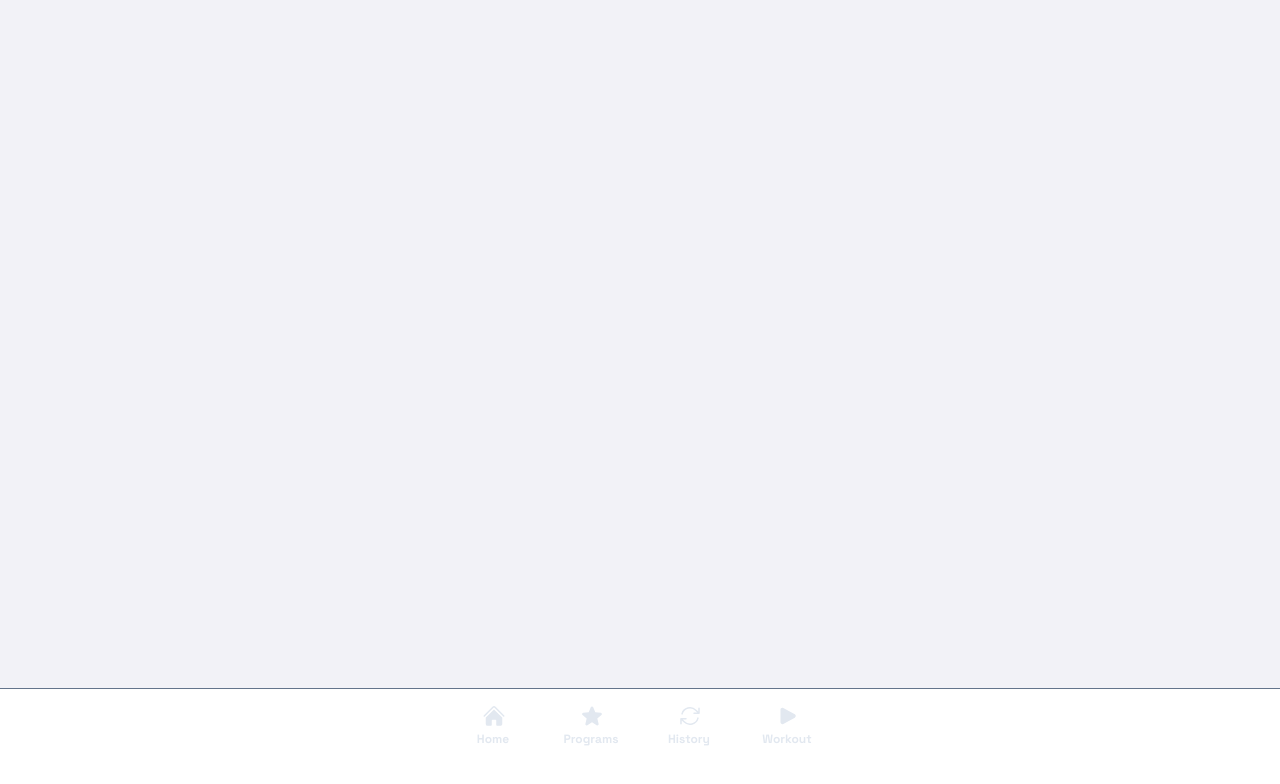
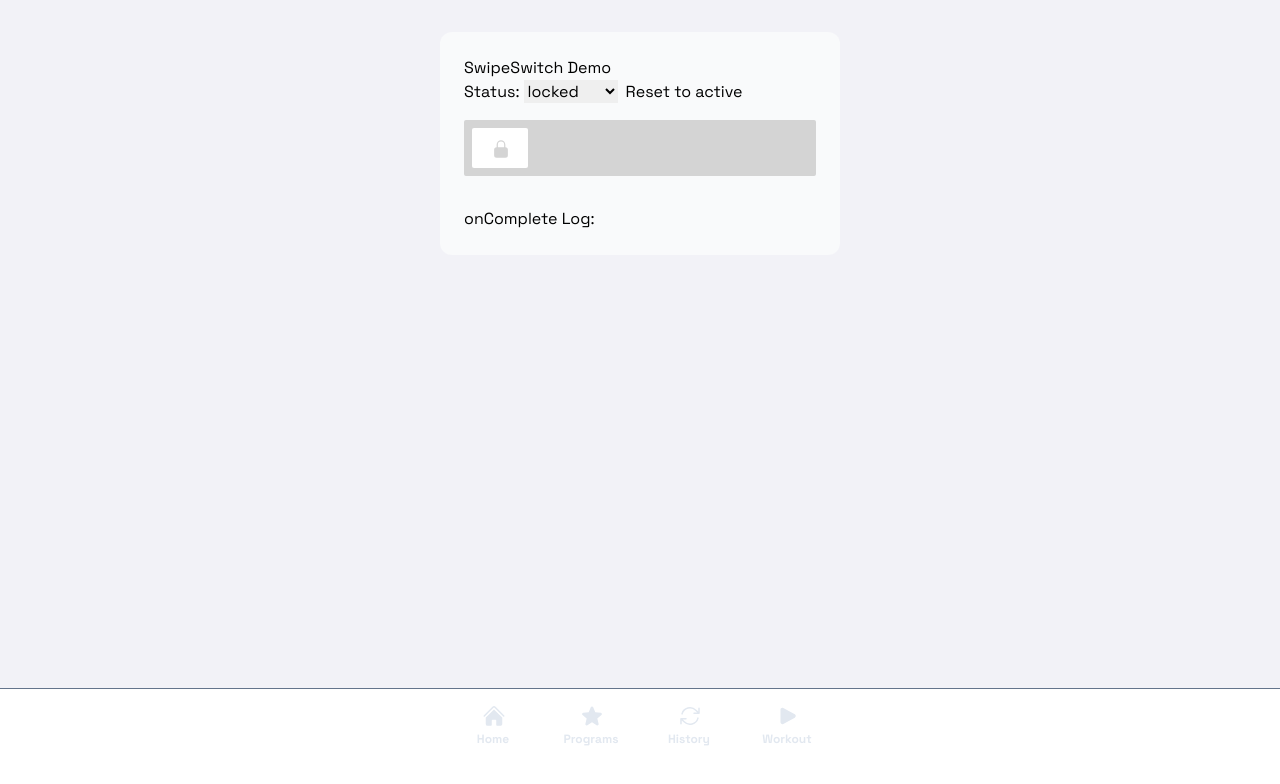
Before and after one commit to lassorfeasley/swiper.fit, a React (Vite) app: page /demo/swipeswitch in a window 1280 px wide. Shown: the top 784 px of the page. Built offline with nearby package versions, Linux system fonts and the light colour scheme; a web font is replaced by a local one.

Commit message:
Add demo routes for SetCard and SwipeSwitch components in App.jsx. Enhance SetCard logic for swipe status and completion handling, and refactor SwipeSwitch for improved drag interactions and visual feedback.

```diff
--- a/src/App.jsx
+++ b/src/App.jsx
@@ -15,6 +15,8 @@ import "./App.css";
 import { NavBarVisibilityProvider, useNavBarVisibility } from "./NavBarVisibilityContext";
 import React, { createContext, useState, useEffect } from 'react';
 import NavBar from "./components/layout/NavBar";
+import SetCardDemo from "./pages/DemoPages/SetCardDemo";
+import SwipeSwitchDemo from "./pages/DemoPages/SwipeSwitchDemo";
 
 export const PageNameContext = createContext({ setPageName: () => {}, pageName: '' });
 
@@ -74,6 +76,8 @@ function AppContent() {
           <Route path="/app-header-demo" element={<AppHeaderDemo />} />
           <Route path="/create_new_program" element={<CreateNewProgram />} />
           <Route path="/create_or_edit_exercise_demo" element={<CreateOrEditExerciseDemo />} />
+          <Route path="/demo/setcard" element={<SetCardDemo />} />
+          <Route path="/demo/swipeswitch" element={<SwipeSwitchDemo />} />
         </Routes>
       </main>
 
--- a/src/components/common/CardsAndTiles/Cards/Library/SetCard.jsx
+++ b/src/components/common/CardsAndTiles/Cards/Library/SetCard.jsx
@@ -50,21 +50,24 @@ const SetCard = ({
   // eslint-disable-next-line react-hooks/exhaustive-deps
   }, [JSON.stringify(setConfigs)]); // Deep compare setConfigs to re-run if its content changes
 
-  // Memoize activeSet and swipeStatus to prevent unnecessary recalculation and re-renders
+  // New logic for swipeStatus in compact view
+  const allComplete = sets.every(set => set.status === 'complete');
+  const anyActive = sets.some(set => set.status === 'active');
   const activeSet = useMemo(
     () => sets.find(set => set.status === 'active') || (sets.length > 0 ? sets[0] : undefined),
     [JSON.stringify(sets)]
   );
-
-  const swipeStatus = useMemo(
-    () => (activeSet ? activeSet.status : 'locked'),
-    [activeSet]
-  );
+  const swipeStatus = allComplete
+    ? 'complete'
+    : anyActive
+      ? 'active'
+      : 'locked';
 
   // Handler for completing the CURRENTLY ACTIVE set
   const handleActiveSetComplete = () => {
-    if (!activeSet) return; // No active set to complete
-
+    if (focused_view) {
+      // Expanded view: complete only the active set and unlock the next
+      if (!activeSet) return;
       if (onSetComplete) {
         onSetComplete({
           setId: activeSet.id,
@@ -79,6 +82,29 @@ const SetCard = ({
         const nextSet = sets.find(s => s.id === activeSet.id + 1);
         if (nextSet && nextSet.status === 'locked') {
           onSetDataChange(nextSet.id, 'status', 'active');
+        }
+      }
+    } else {
+      // Compact view: complete ALL sets
+      if (onSetDataChange) {
+        sets.forEach(set => {
+          if (set.status !== 'complete') {
+            onSetDataChange(set.id, 'status', 'complete');
+          }
+        });
+      }
+      if (onSetComplete) {
+        sets.forEach(set => {
+          if (set.status !== 'complete') {
+            onSetComplete({
+              setId: set.id,
+              exerciseId,
+              reps: set.reps,
+              weight: set.weight,
+              status: 'complete',
+            });
+          }
+        });
       }
     }
   };
@@ -175,7 +201,7 @@ const SetCard = ({
 
   // Default compact view (what was previously the main return)
   return (
-    <div className="Property1Compactactivesetcard self-stretch p-3 bg-stone-50 rounded-xl inline-flex flex-col justify-start items-start gap-4">
+    <div className="Property1Compactactivesetcard self-stretch w-full p-3 bg-white rounded-xl inline-flex flex-col justify-start items-start gap-4">
       <div className="Labelandexpand self-stretch inline-flex justify-start items-start overflow-hidden">
         <div className="Label flex-1 inline-flex flex-col justify-start items-start">
           <div className="Workoutname self-stretch justify-start text-slate-600 text-xl font-normal font-['Space_Grotesk'] leading-loose">{exerciseName}</div>
--- a/src/components/workout/SwipeSwitch.jsx
+++ b/src/components/workout/SwipeSwitch.jsx
@@ -4,15 +4,15 @@ import { CheckIcon, LockClosedIcon } from '@heroicons/react/24/solid';
 
 export default function SwipeSwitch({ status = "locked", onComplete }) {
   const controls = useAnimation();
-  const [isDragging, setIsDragging] = useState(false);
   const trackRef = useRef(null);
   const [thumbTravel, setThumbTravel] = useState(0);
-  const [forceComplete, setForceComplete] = useState(false);
+  const [swipedComplete, setSwipedComplete] = useState(false);
 
-  const springConfig = { type: "spring", stiffness: 300, damping: 30, mass: 1 };
-  const THUMB_WIDTH = 56; // w-14, as per Figma thumb
-  const RAIL_HORIZONTAL_PADDING_PER_SIDE = 8; // Assuming p-2 in Tailwind is 8px
-  const DRAG_COMPLETE_THRESHOLD = 70; // Pixels to drag to complete
+  // Use a smooth, non-bouncy tween for all transitions
+  const tweenConfig = { type: "tween", ease: "easeInOut", duration: 0.35 };
+  const THUMB_WIDTH = 56; // w-14
+  const RAIL_HORIZONTAL_PADDING_PER_SIDE = 8; // p-2 in Tailwind
+  const DRAG_COMPLETE_THRESHOLD = 70;
 
   const updateThumbTravel = () => {
     if (trackRef.current) {
@@ -25,130 +25,87 @@ export default function SwipeSwitch({ status = "locked", onComplete }) {
   };
 
   useEffect(() => {
-    if (status === "active") {
     updateThumbTravel();
-    }
-    const handleResize = () => {
-      if (status === "active") {
-        updateThumbTravel();
-      }
-    };
+    const handleResize = () => updateThumbTravel();
     window.addEventListener('resize', handleResize);
     return () => window.removeEventListener('resize', handleResize);
+  }, []);
+
+  // Reset swipedComplete when parent status changes
+  useEffect(() => {
+    if (status !== "active") {
+      setSwipedComplete(false);
+    }
   }, [status]);
 
   useEffect(() => {
-    if (status !== 'complete' && forceComplete) {
-      setForceComplete(false);
+    if (status === "complete") {
+      // Animate to rightmost, green
+      controls.start({ x: thumbTravel, backgroundColor: "#22C55E", transition: { ...tweenConfig, backgroundColor: { ...tweenConfig } } });
+    } else if (swipedComplete) {
+      // Animate to rightmost, green
+      controls.start({ x: thumbTravel, backgroundColor: "#22C55E", transition: { ...tweenConfig, backgroundColor: { ...tweenConfig } } });
+    } else {
+      // Animate to left, white
+      controls.start({ x: 0, backgroundColor: "#FFFFFF", transition: { ...tweenConfig, backgroundColor: { ...tweenConfig } } });
     }
-  }, [status, forceComplete]);
+  }, [status, thumbTravel, controls, swipedComplete]);
 
-  const handleDragStart = () => {
-    if (status === "active") {
-      // Reset forceComplete at the start of a new drag if it wasn't externally completed
-      if (status !== 'complete') {
-        setForceComplete(false);
-      }
-      setIsDragging(true);
+  const handleDragEnd = (_, info) => {
+    if (status === "active" && info.offset.x >= DRAG_COMPLETE_THRESHOLD && onComplete) {
+      setSwipedComplete(true);
+      onComplete();
+    } else {
+      controls.start({ x: 0, transition: tweenConfig });
     }
   };
 
-  const handleDrag = (e, info) => {
-    if (status !== "active" || !isDragging || thumbTravel <= 0) return;
-    // Check for completion based on fixed pixel threshold
-    if (info.offset.x > DRAG_COMPLETE_THRESHOLD) {
-      if (!forceComplete) { // Prevent multiple calls if already triggered
-        setForceComplete(true);
-        if (onComplete) {
-          onComplete();
-        }
-      }
-    }
+  const isLocked = status === "locked";
+  const isActive = status === "active";
+  const isComplete = status === "complete";
+
+  // Always use left for positioning, animate x
+  const thumbStyle = {
+    borderRadius: '0.125rem',
+    zIndex: 2,
+    height: 'calc(100% - 16px)',
+    top: 8,
+    left: RAIL_HORIZONTAL_PADDING_PER_SIDE
   };
 
-  const handleDragEnd = (e, info) => {
-    if (status === "active" && isDragging) {
-      setIsDragging(false); // Primary place to set isDragging false
-      // If forceComplete was not set during the drag, it means threshold wasn't met.
-      if (!forceComplete) {
-        controls.start({ x: 0, transition: springConfig });
-      }
-      // If forceComplete IS true, the main animation useEffect will handle moving to completed state.
-    }
-  };
-
-  useEffect(() => {
-    let targetX = 0;
-    let newBgColor = "#FFFFFF";
-
-    if (status === "complete" || forceComplete) {
-      targetX = thumbTravel;
-      newBgColor = "#22C55E";
-    } else if (status === "locked") {
-      targetX = 0;
-    } else {
-      targetX = 0;
-    }
-    if (thumbTravel >= 0) {
-      controls.start({ x: targetX, backgroundColor: newBgColor, transition: { ...springConfig, backgroundColor: { duration: 0.3 } } });
-    }
-  }, [status, forceComplete, thumbTravel, controls]);
-
   return (
-    <>
-      {status === "active" && (
-        <div className="Property1Default self-stretch h-14 bg-neutral-300 rounded-sm inline-flex flex-col justify-center items-start gap-1 w-full">
-          <div ref={trackRef} className="Rail self-stretch flex-1 p-2 rounded-[10px] inline-flex items-center relative overflow-hidden">
+    <div className="self-stretch h-14 bg-neutral-300 rounded-sm inline-flex flex-col justify-center items-start gap-1 w-full">
+      <div
+        ref={trackRef}
+        className="Rail self-stretch flex-1 p-2 rounded-[10px] inline-flex items-center relative overflow-hidden"
+      >
         <motion.div
           className="Thumb w-14 bg-white rounded-sm flex justify-center items-center gap-2.5 absolute"
-              style={{ borderRadius: '0.125rem', zIndex: 2, height: 'calc(100% - 16px)', top: 8 }}
-              drag="x"
-              dragConstraints={thumbTravel > 0 ? { left: 0, right: thumbTravel } : {left: 0, right: 0}}
-              onDragStart={handleDragStart}
-              onDrag={handleDrag}
+          style={thumbStyle}
+          drag={isActive ? "x" : false}
+          dragConstraints={thumbTravel > 0 ? { left: 0, right: thumbTravel } : { left: 0, right: 0 }}
           onDragEnd={handleDragEnd}
           animate={controls}
           whileDrag={{ cursor: "grabbing" }}
-              transition={{ x: springConfig, backgroundColor: { duration: 0.3 } }}
+          transition={{ ...tweenConfig, backgroundColor: { ...tweenConfig } }}
         >
-              {/* Content of thumb for active state - icon can be conditional based on drag/forceComplete if needed */}
-              { (forceComplete) ? (
-                <div className="Check size-7 relative overflow-hidden flex items-center justify-center">
-                   <CheckIcon className="w-5 h-[14px] absolute left-[4.52px] top-[7.50px] text-white" />
-                </div>
-              ) : (
-                <div className="Check size-7 relative overflow-hidden flex items-center justify-center">
-                  <CheckIcon className="w-5 h-[14px] absolute left-[4.52px] top-[7.50px] text-transparent" />
+          <div className="size-7 relative overflow-hidden flex items-center justify-center">
+            {isLocked && (
+              <LockClosedIcon className="w-5 h-6 absolute left-[4.50px] top-[3px] text-neutral-300" />
+            )}
+            {(isComplete || swipedComplete) && (
+              <div data-svg-wrapper data-layer="check" className="Check relative flex items-center justify-center">
+                <svg width="30" height="30" viewBox="0 0 30 30" fill="none">
+                  <path fillRule="evenodd" clipRule="evenodd" d="M25.0605 7.93949C25.3417 8.22078 25.4997 8.60224 25.4997 8.99998C25.4997 9.39773 25.3417 9.77919 25.0605 10.0605L13.0605 22.0605C12.7792 22.3417 12.3977 22.4997 12 22.4997C11.6023 22.4997 11.2208 22.3417 10.9395 22.0605L4.9395 16.0605C4.66626 15.7776 4.51507 15.3987 4.51849 15.0054C4.52191 14.6121 4.67966 14.2359 4.95777 13.9578C5.23588 13.6796 5.6121 13.5219 6.0054 13.5185C6.39869 13.5151 6.7776 13.6662 7.0605 13.9395L12 18.879L22.9395 7.93949C23.2208 7.65828 23.6023 7.50031 24 7.50031C24.3977 7.50031 24.7792 7.65828 25.0605 7.93949Z" fill="white"/>
+                </svg>
               </div>
             )}
+            {isActive && !isComplete && !swipedComplete && (
+              <CheckIcon className="w-5 h-[14px] absolute left-[4.52px] top-[7.50px] text-transparent" />
+            )}
+          </div>
         </motion.div>
       </div>
     </div>
-      )}
-
-      {(status === "complete" || (status === "active" && forceComplete)) && (
-        <div className="Property1Complete self-stretch h-14 bg-neutral-300 rounded-sm inline-flex flex-col justify-center items-start gap-1 w-full">
-          <div className="Rail self-stretch flex-1 p-2 rounded-[10px] inline-flex justify-end items-center relative overflow-hidden">
-            <div className="Thumb w-14 bg-green-500 rounded-sm flex justify-center items-center gap-2.5 absolute" style={{ height: 'calc(100% - 16px)', top: 8, right: RAIL_HORIZONTAL_PADDING_PER_SIDE }}>
-              <div className="Check size-7 relative overflow-hidden flex items-center justify-center">
-                <CheckIcon className="w-5 h-[14px] absolute left-[4.52px] top-[7.50px] text-white" />
-              </div>
-            </div>
-          </div>
-        </div>
-      )}
-
-      {status === "locked" && !forceComplete && (
-        <div className="Property1Locked self-stretch h-14 bg-neutral-300 rounded-sm inline-flex flex-col justify-center items-start gap-[5px] w-full">
-          <div className="Rail self-stretch flex-1 p-2 rounded-[10px] inline-flex justify-start items-center relative overflow-hidden">
-            <div className="Thumb w-14 bg-white rounded-sm flex justify-center items-center gap-2.5 absolute" style={{ height: 'calc(100% - 16px)', top: 8, left: RAIL_HORIZONTAL_PADDING_PER_SIDE }}>
-              <div className="LockClosed size-7 relative overflow-hidden flex items-center justify-center">
-                <LockClosedIcon className="w-5 h-6 absolute left-[4.50px] top-[3px] text-neutral-300" />
-              </div>
-            </div>
-          </div>
-        </div>
-      )}
-    </>
   );
 }
--- /dev/null
+++ b/src/pages/DemoPages/SetCardDemo.jsx
@@ -0,0 +1,64 @@
+import React, { useState } from 'react';
+import SetCard from 'components/common/CardsAndTiles/Cards/Library/SetCard';
+
+const initialSetConfigs = [
+  { reps: 10, weight: 25, unit: 'lbs' },
+  { reps: 8, weight: 30, unit: 'lbs' },
+  { reps: 6, weight: 35, unit: 'lbs' },
+];
+
+const initialSetData = [
+  { id: 1, reps: 10, weight: 25, status: 'active' },
+  { id: 2, reps: 8, weight: 30, status: 'locked' },
+  { id: 3, reps: 6, weight: 35, status: 'locked' },
+];
+
+export default function SetCardDemo() {
+  const [setData, setSetData] = useState(initialSetData);
+  const [log, setLog] = useState([]);
+  const [compact, setCompact] = useState(true);
+
+  const handleSetDataChange = (id, field, value) => {
+    setSetData(prev =>
+      prev.map(set =>
+        set.id === id ? { ...set, [field]: value } : set
+      )
+    );
+  };
+
+  const handleSetComplete = (info) => {
+    setLog(l => [...l, `Set ${info.setId} completed at ${new Date().toLocaleTimeString()}`]);
+  };
+
+  const handleReset = () => {
+    setSetData(initialSetData);
+    setLog([]);
+  };
+
+  return (
+    <div className="bg-slate-200" style={{ maxWidth: 500, margin: '2rem auto', padding: 24, borderRadius: 12 }}>
+      <h2>SetCard Demo</h2>
+      <div style={{ marginBottom: 16 }}>
+        <label>
+          <input type="checkbox" checked={compact} onChange={e => setCompact(e.target.checked)} />
+          Compact view
+        </label>
+        <button style={{ marginLeft: 8 }} onClick={handleReset}>Reset</button>
+      </div>
+      <SetCard
+        exerciseName="Demo Exercise"
+        default_view={!compact}
+        setConfigs={initialSetConfigs}
+        setData={setData}
+        onSetDataChange={handleSetDataChange}
+        onSetComplete={handleSetComplete}
+      />
+      <div style={{ marginTop: 24 }}>
+        <h4>Completion Log:</h4>
+        <ul style={{ fontSize: 12, color: '#555' }}>
+          {log.map((entry, i) => <li key={i}>{entry}</li>)}
+        </ul>
+      </div>
+    </div>
+  );
+}
--- /dev/null
+++ b/src/pages/DemoPages/SwipeSwitchDemo.jsx
@@ -0,0 +1,34 @@
+import React, { useState } from 'react';
+import SwipeSwitch from 'components/workout/SwipeSwitch';
+
+export default function SwipeSwitchDemo() {
+  const [status, setStatus] = useState('locked');
+  const [log, setLog] = useState([]);
+
+  const handleComplete = () => {
+    setLog(l => [...l, `onComplete called at ${new Date().toLocaleTimeString()}`]);
+    setStatus('complete');
+  };
+
+  return (
+    <div style={{ maxWidth: 400, margin: '2rem auto', padding: 24, background: '#f9fafb', borderRadius: 12 }}>
+      <h2>SwipeSwitch Demo</h2>
+      <div style={{ marginBottom: 16 }}>
+        <label>Status: </label>
+        <select value={status} onChange={e => setStatus(e.target.value)}>
+          <option value="locked">locked</option>
+          <option value="active">active</option>
+          <option value="complete">complete</option>
+        </select>
+        <button style={{ marginLeft: 8 }} onClick={() => setStatus('active')}>Reset to active</button>
+      </div>
+      <SwipeSwitch status={status} onComplete={handleComplete} />
+      <div style={{ marginTop: 24 }}>
+        <h4>onComplete Log:</h4>
+        <ul style={{ fontSize: 12, color: '#555' }}>
+          {log.map((entry, i) => <li key={i}>{entry}</li>)}
+        </ul>
+      </div>
+    </div>
+  );
+}
```
Lines whose indentation alone changed are shown as unchanged.
